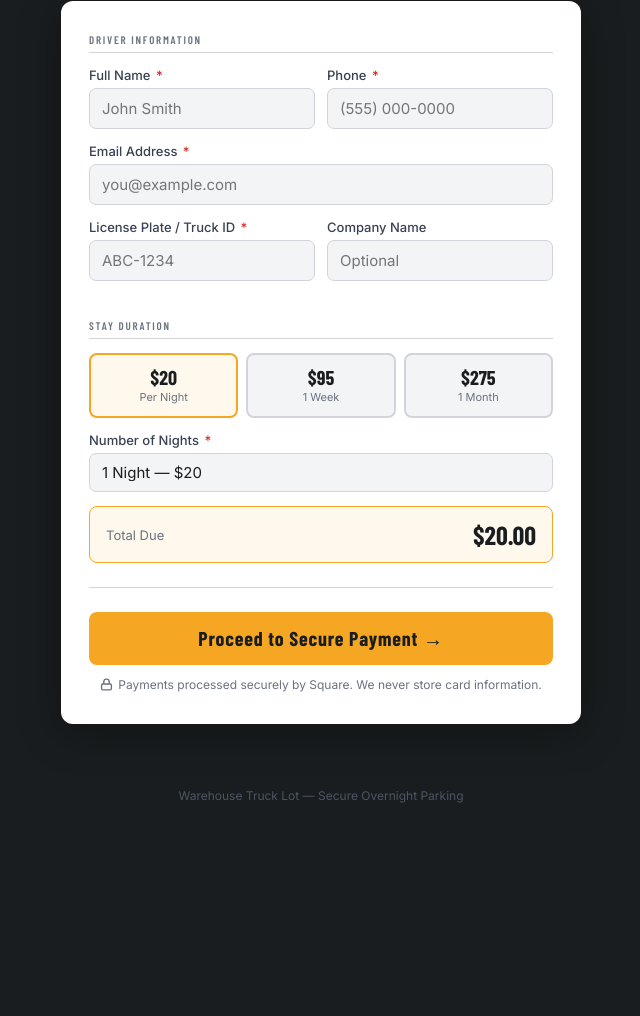
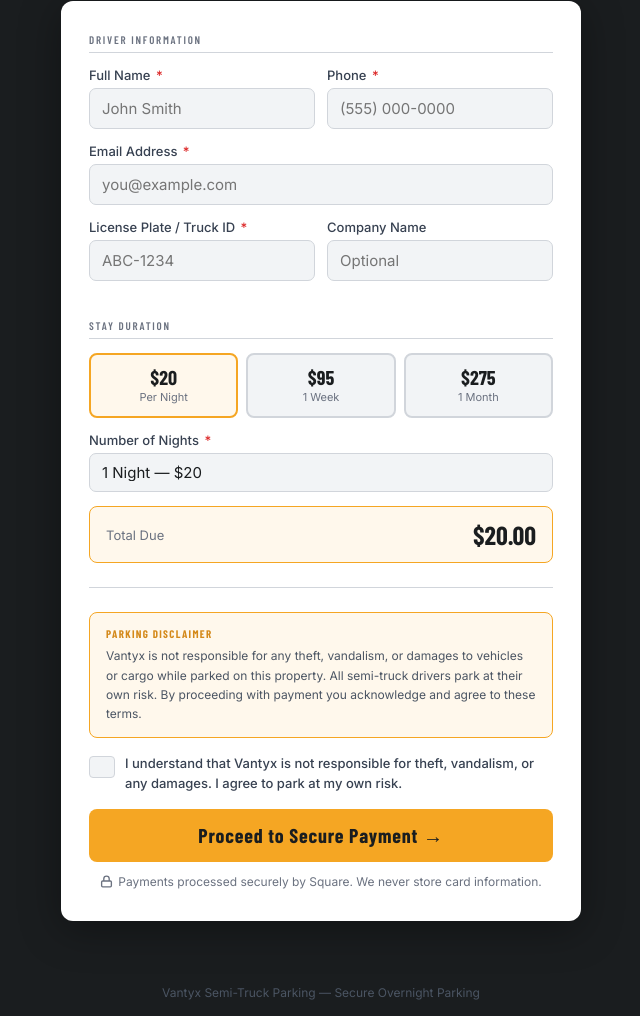
Before and after one commit to TannerMc23/truck-parking-square, a website: page public/index.html in a window 1280 px wide. Shown: the part 177-1193 px from the top of the page, without its empty margins (319-959 px from the left). Before the commit the page ends 996 px from the top, so only its background shows below. Drawn offline with nearby package versions, Linux system fonts and the light colour scheme.

Commit message:
Updated booking page to say Vantyx and have a checkbox for the disclaimer

```diff
--- a/public/index.html
+++ b/public/index.html
@@ -3,7 +3,7 @@
 <head>
   <meta charset="UTF-8" />
   <meta name="viewport" content="width=device-width, initial-scale=1.0"/>
-  <title>Truck Parking — Secure Overnight Lot</title>
+  <title>Vantyx Semi-Truck Parking</title>
   <link rel="preconnect" href="https://fonts.googleapis.com">
   <link href="https://fonts.googleapis.com/css2?family=Barlow+Condensed:wght@400;600;700&family=Inter:wght@400;500&display=swap" rel="stylesheet">
   <style>
@@ -158,6 +158,59 @@
       color: var(--asphalt);
     }
     .divider { border: none; border-top: 1px solid var(--border); margin: 24px 0; }
+
+    /* ── Disclaimer box ── */
+    .disclaimer-box {
+      background: #fff8ec;
+      border: 1.5px solid var(--amber);
+      border-radius: 8px;
+      padding: 14px 16px;
+      margin-bottom: 16px;
+    }
+    .disclaimer-box .disclaimer-title {
+      font-size: 11px;
+      font-weight: 700;
+      font-family: 'Barlow Condensed', sans-serif;
+      letter-spacing: 0.12em;
+      text-transform: uppercase;
+      color: var(--amber-dk);
+      margin-bottom: 6px;
+    }
+    .disclaimer-box p {
+      font-size: 12px;
+      color: #4b5563;
+      line-height: 1.6;
+    }
+
+    /* ── Checkbox ── */
+    .checkbox-row {
+      display: flex;
+      align-items: flex-start;
+      gap: 10px;
+      margin-bottom: 16px;
+    }
+    .checkbox-row input[type="checkbox"] {
+      width: 18px;
+      height: 18px;
+      min-width: 18px;
+      margin-top: 2px;
+      accent-color: var(--amber);
+      cursor: pointer;
+      background: var(--mist);
+      border: 1.5px solid var(--border);
+      border-radius: 4px;
+    }
+    .checkbox-row input[type="checkbox"].error {
+      outline: 2px solid var(--danger);
+    }
+    .checkbox-row label {
+      font-size: 13px;
+      color: #374151;
+      line-height: 1.5;
+      margin-bottom: 0;
+      cursor: pointer;
+    }
+
     .error-msg {
       color: var(--danger);
       font-size: 13px;
@@ -200,14 +253,18 @@
   </style>
 </head>
 <body>
+
 <header>
   <div class="eyebrow">Secure Overnight &amp; Extended Parking</div>
-  <h1>Warehouse Truck Lot</h1>
+  <h1>Vantyx Semi-Truck Parking</h1>
   <p class="sub">Fill out the form below and pay securely to reserve your spot.</p>
 </header>
+
 <main>
   <div class="card">
     <div class="card-body">
+
+      <!-- Driver Info -->
       <div class="section-label">Driver Information</div>
       <div class="field-group">
         <div class="row-2">
@@ -235,6 +292,8 @@
           </div>
         </div>
       </div>
+
+      <!-- Stay Duration -->
       <div class="section-label">Stay Duration</div>
       <div class="stay-options">
         <div class="stay-btn active" data-type="night">
@@ -250,6 +309,7 @@
           <div class="desc">1 Month</div>
         </div>
       </div>
+
       <div id="night-picker">
         <label>Number of Nights <span class="req">*</span></label>
         <select id="nights">
@@ -261,23 +321,42 @@
           <option value="6">6 Nights — $120</option>
         </select>
       </div>
+
       <div class="price-preview">
         <span class="price-label">Total Due</span>
         <span class="price-amount" id="price-display">$20.00</span>
       </div>
+
       <hr class="divider" />
+
+      <!-- Disclaimer -->
+      <div class="disclaimer-box">
+        <div class="disclaimer-title">Parking Disclaimer</div>
+        <p>Vantyx is not responsible for any theft, vandalism, or damages to vehicles or cargo while parked on this property. All semi-truck drivers park at their own risk. By proceeding with payment you acknowledge and agree to these terms.</p>
+      </div>
+
+      <div class="checkbox-row">
+        <input type="checkbox" id="disclaimer-check" />
+        <label for="disclaimer-check">I understand that Vantyx is not responsible for theft, vandalism, or any damages. I agree to park at my own risk.</label>
+      </div>
+
       <div class="error-msg" id="error-msg">Please fill in all required fields.</div>
+
       <button type="submit" id="pay-btn">Proceed to Secure Payment →</button>
+
       <div class="secure-note">
         <svg width="13" height="13" viewBox="0 0 24 24" fill="none" stroke="currentColor" stroke-width="2.5">
           <rect x="3" y="11" width="18" height="11" rx="2"/><path d="M7 11V7a5 5 0 0 1 10 0v4"/>
         </svg>
         Payments processed securely by Square. We never store card information.
       </div>
+
     </div>
   </div>
 </main>
-<footer>Warehouse Truck Lot &mdash; Secure Overnight Parking</footer>
+
+<footer>Vantyx Semi-Truck Parking &mdash; Secure Overnight Parking</footer>
+
 <script>
   const stayBtns = document.querySelectorAll('.stay-btn');
   const nightPicker = document.getElementById('night-picker');
@@ -285,6 +364,7 @@
   const priceDisplay = document.getElementById('price-display');
   const payBtn = document.getElementById('pay-btn');
   const errorMsg = document.getElementById('error-msg');
+  const disclaimerCheck = document.getElementById('disclaimer-check');
 
   let stayType = 'night';
 
@@ -313,22 +393,33 @@
 
   payBtn.addEventListener('click', async () => {
     errorMsg.style.display = 'none';
+
     const name    = document.getElementById('name').value.trim();
     const email   = document.getElementById('email').value.trim();
     const phone   = document.getElementById('phone').value.trim();
     const plate   = document.getElementById('plate').value.trim();
     const company = document.getElementById('company').value.trim();
     const nights  = nightsSelect.value;
+    const agreed  = disclaimerCheck.checked;
 
     ['name','email','phone','plate'].forEach(id => {
       document.getElementById(id).classList.remove('error');
     });
+    disclaimerCheck.classList.remove('error');
 
     let valid = true;
     if (!name)  { document.getElementById('name').classList.add('error');  valid = false; }
     if (!email) { document.getElementById('email').classList.add('error'); valid = false; }
     if (!phone) { document.getElementById('phone').classList.add('error'); valid = false; }
     if (!plate) { document.getElementById('plate').classList.add('error'); valid = false; }
+
+    if (!agreed) {
+      disclaimerCheck.classList.add('error');
+      valid = false;
+      errorMsg.textContent = 'You must agree to the parking disclaimer before proceeding.';
+      errorMsg.style.display = 'block';
+      return;
+    }
 
     if (!valid) {
       errorMsg.textContent = 'Please fill in all required fields.';
```
